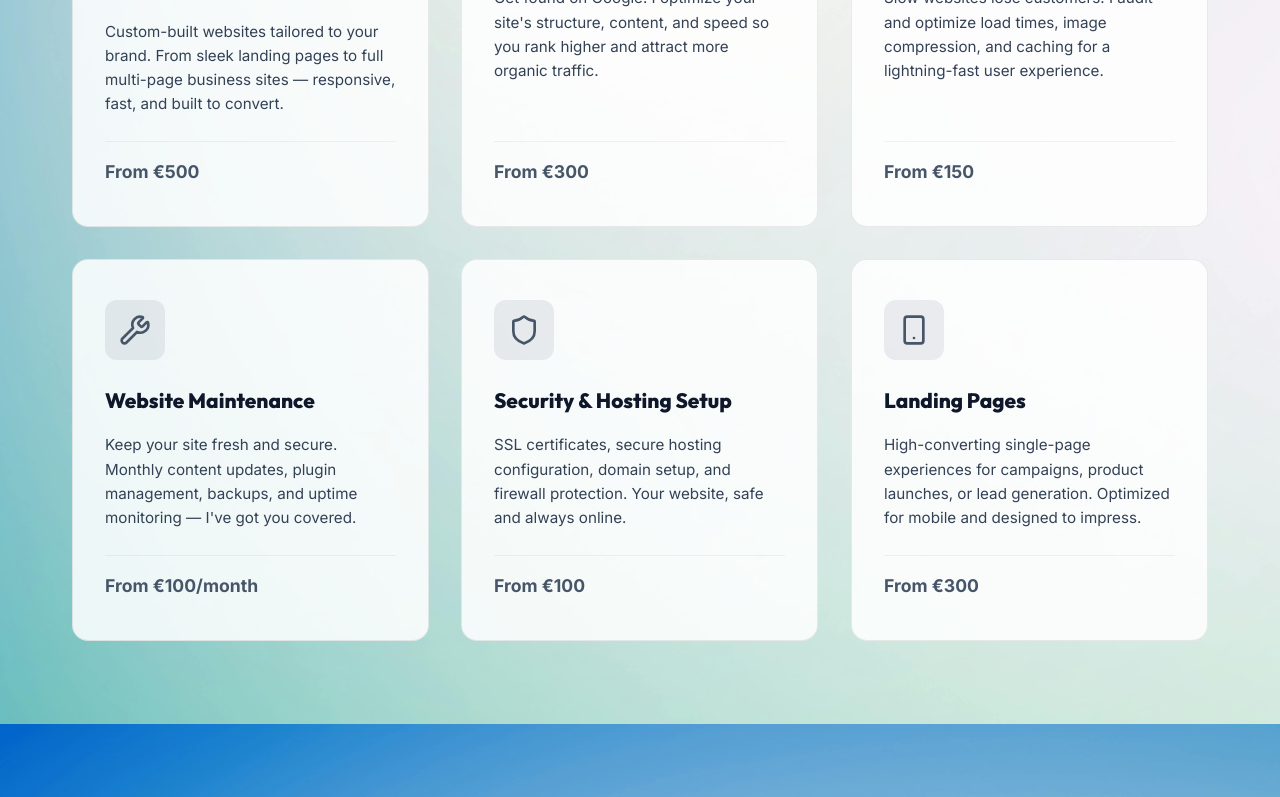
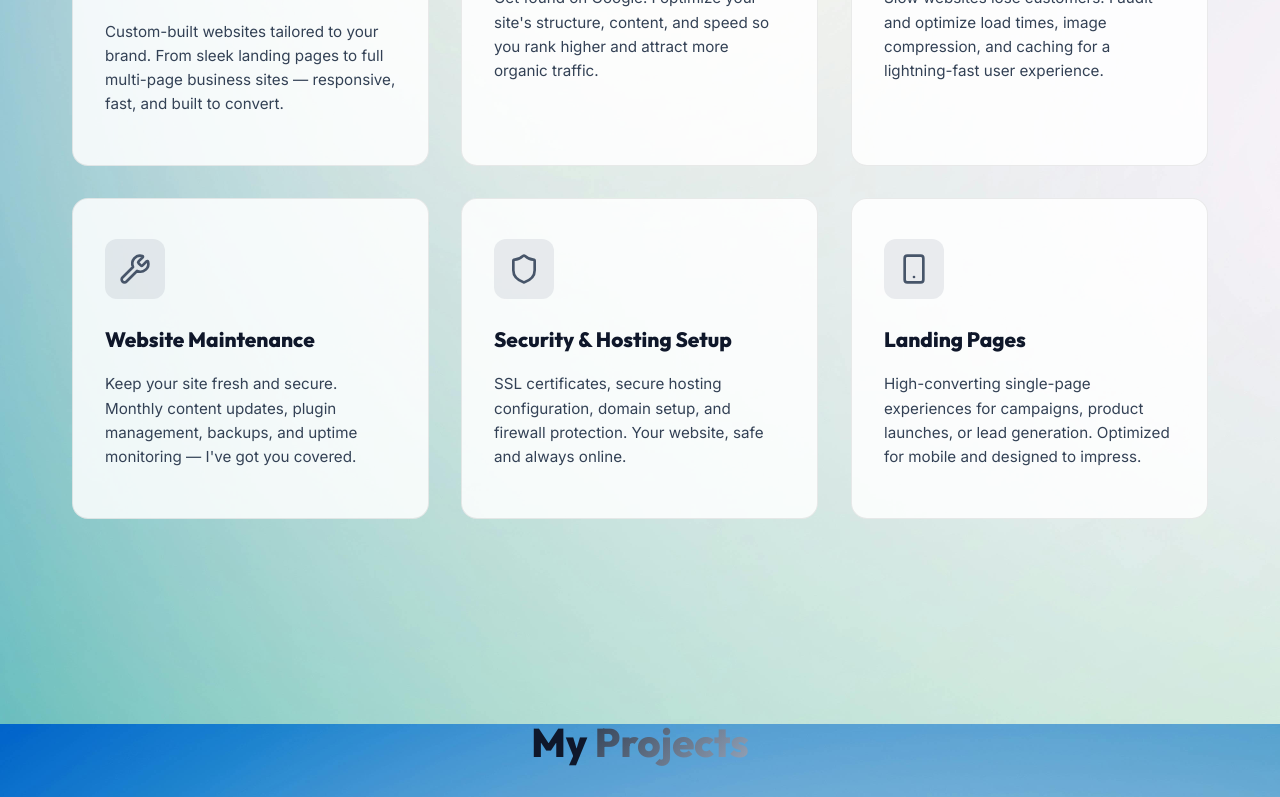
Before and after one commit to kristofihans/Webportofolio, a React (Vite) app: page / in a window 1280 px wide. Shown: the part 1196-1993 px from the top of the page. Built offline with nearby package versions, Linux system fonts and the light colour scheme.

Commit message:
removed prices

```diff
--- a/src/components/Services.css
+++ b/src/components/Services.css
@@ -56,17 +56,8 @@
 .service-desc {
   color: var(--text-secondary);
   font-size: 0.95rem;
-  margin-bottom: 1.5rem;
+  margin-bottom: 0.5rem;
   flex-grow: 1;
-}
-
-.service-price {
-  font-weight: 700;
-  color: var(--accent);
-  font-size: 1.1rem;
-  margin-top: auto;
-  padding-top: 1rem;
-  border-top: 1px solid rgba(0, 0, 0, 0.05);
 }
 
 @media (max-width: 768px) {
--- a/src/components/Services.jsx
+++ b/src/components/Services.jsx
@@ -7,38 +7,32 @@ const servicesData = [
   {
     icon: <Monitor className="service-icon" />,
     title: 'Website Design & Development',
-    description: 'Custom-built websites tailored to your brand. From sleek landing pages to full multi-page business sites — responsive, fast, and built to convert.',
-    price: 'From €500'
+    description: 'Custom-built websites tailored to your brand. From sleek landing pages to full multi-page business sites — responsive, fast, and built to convert.'
   },
   {
     icon: <Search className="service-icon" />,
     title: 'SEO Optimization',
-    description: "Get found on Google. I optimize your site's structure, content, and speed so you rank higher and attract more organic traffic.",
-    price: 'From €300'
+    description: "Get found on Google. I optimize your site's structure, content, and speed so you rank higher and attract more organic traffic."
   },
   {
     icon: <Zap className="service-icon" />,
     title: 'Performance Optimization',
-    description: 'Slow websites lose customers. I audit and optimize load times, image compression, and caching for a lightning-fast user experience.',
-    price: 'From €150'
+    description: 'Slow websites lose customers. I audit and optimize load times, image compression, and caching for a lightning-fast user experience.'
   },
   {
     icon: <Wrench className="service-icon" />,
     title: 'Website Maintenance',
-    description: "Keep your site fresh and secure. Monthly content updates, plugin management, backups, and uptime monitoring — I've got you covered.",
-    price: 'From €100/month'
+    description: "Keep your site fresh and secure. Monthly content updates, plugin management, backups, and uptime monitoring — I've got you covered."
   },
   {
     icon: <Shield className="service-icon" />,
     title: 'Security & Hosting Setup',
-    description: 'SSL certificates, secure hosting configuration, domain setup, and firewall protection. Your website, safe and always online.',
-    price: 'From €100'
+    description: 'SSL certificates, secure hosting configuration, domain setup, and firewall protection. Your website, safe and always online.'
   },
   {
     icon: <Smartphone className="service-icon" />,
     title: 'Landing Pages',
-    description: 'High-converting single-page experiences for campaigns, product launches, or lead generation. Optimized for mobile and designed to impress.',
-    price: 'From €300'
+    description: 'High-converting single-page experiences for campaigns, product launches, or lead generation. Optimized for mobile and designed to impress.'
   }
 ];
 
@@ -61,9 +55,6 @@ const Services = () => {
                 </div>
                 <h3 className="service-title">{service.title}</h3>
                 <p className="service-desc">{service.description}</p>
-                <div className="service-price">
-                  <span>{service.price}</span>
-                </div>
               </div>
             </Reveal>
           ))}
```
